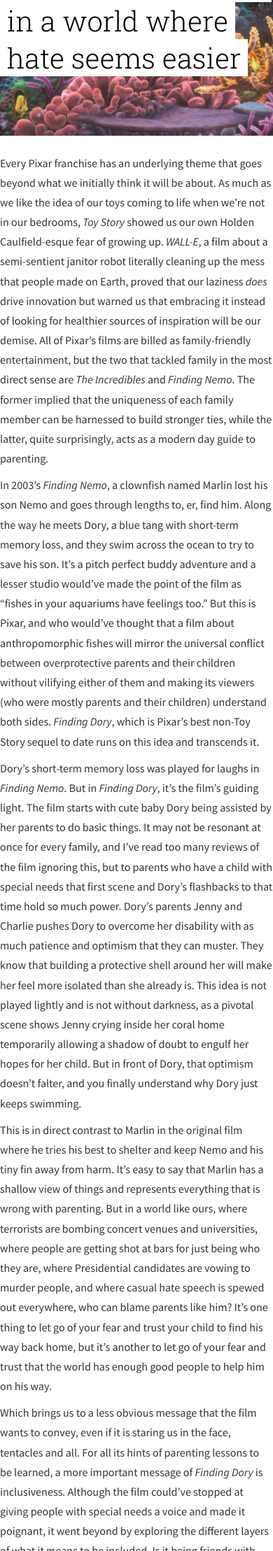
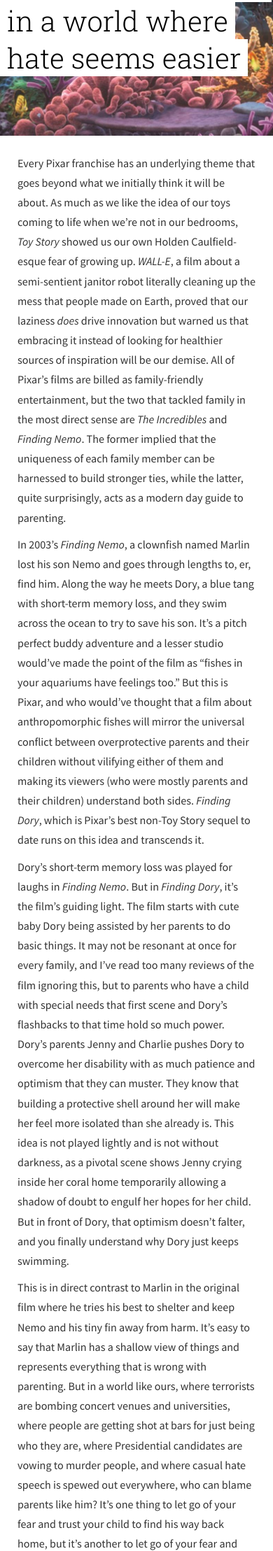
Before and after one commit to ralphgregor/ralphgregor.github.io, a Jekyll site: the page built from blog/_posts/2016-06-18-finding-dory.md, in a window 390 px wide. Shown: the part 377-2594 px from the top of the page at 70% size. Built offline with Jekyll 4.4.1, drawn with Linux system fonts in a browser that asks for light colours; nearby versions of some CDN libraries; comment, search, counter and statistics services are not loaded.

Commit message:
Fix padding

```diff
--- a/css/base.css
+++ b/css/base.css
@@ -206,6 +206,12 @@
     padding-right: 25px;
   }
 
+  .blog-post-content {
+    padding-left: 25px;
+    padding-right: 25px;
+  }
+
+
   .blog-post-header {
     padding: 200px 0 75px;
   }
```
